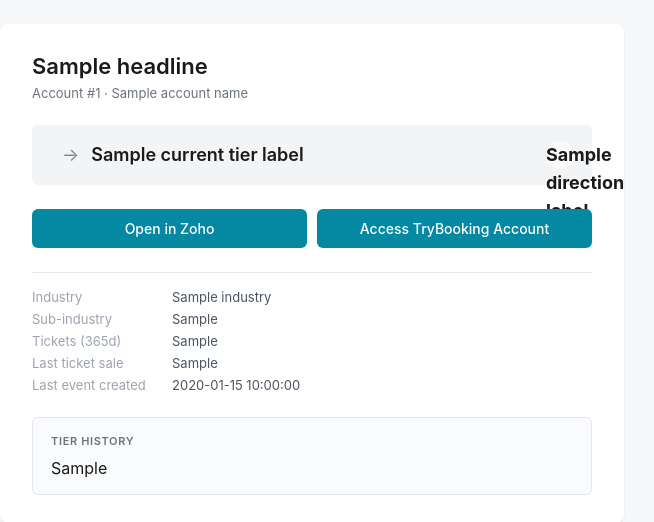
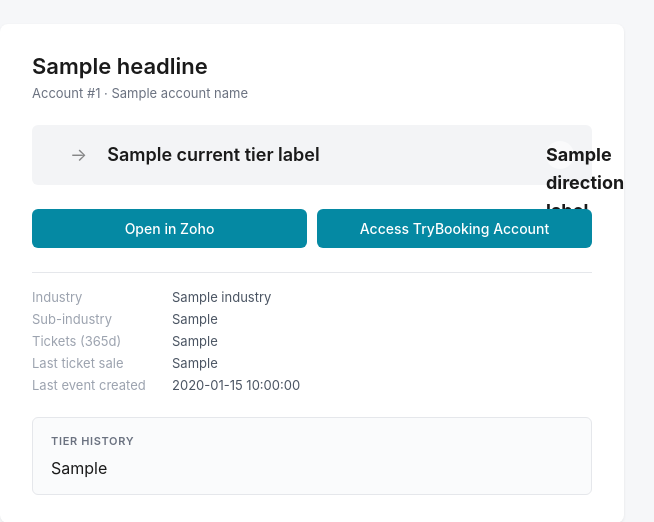
Before and after one commit to trybookinguk/s3reporting, a Python web app: template templates/tier_movement_email.html in a window 1280 px wide. Shown: the top 522 px of the page, without its empty margins (328-982 px from the left). Run offline with Jinja, Linux system fonts and the light colour scheme; the template is opened without the code that fills it: most values are stand-ins (such as "Sample title", 1, 10 or a date in 2020).

Commit message:
style: add horizontal margin around the tier-change arrow
The .movement container relies on flex `gap` which Outlook's renderer
ignores, so the arrow rendered tight against the tier names ("Tier 2→Tier 3").
Explicit 8px horizontal margin on .arrow works across every email client.

Co-Authored-By: Claude Opus 4.7 (1M context) <noreply@anthropic.com>

```diff
--- a/templates/tier_movement_email.html
+++ b/templates/tier_movement_email.html
@@ -45,7 +45,7 @@
     .movement.down { background: #fef2f2; color: #991b1b; }
     .movement.new  { background: #eff6ff; color: #1e40af; }
     .from { opacity: 0.7; font-weight: 500; }
-    .arrow { opacity: 0.5; font-weight: 400; }
+    .arrow { opacity: 0.5; font-weight: 400; margin: 0 8px; }
     .direction-tag {
       margin-left: auto;
       width: 28px;
```
